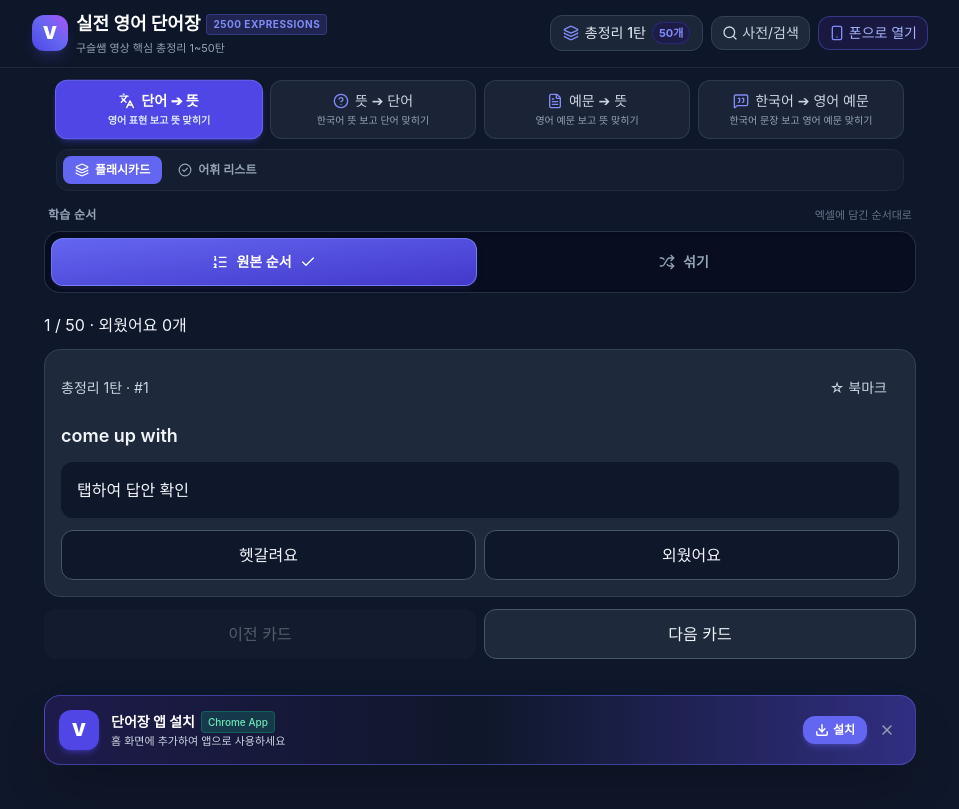
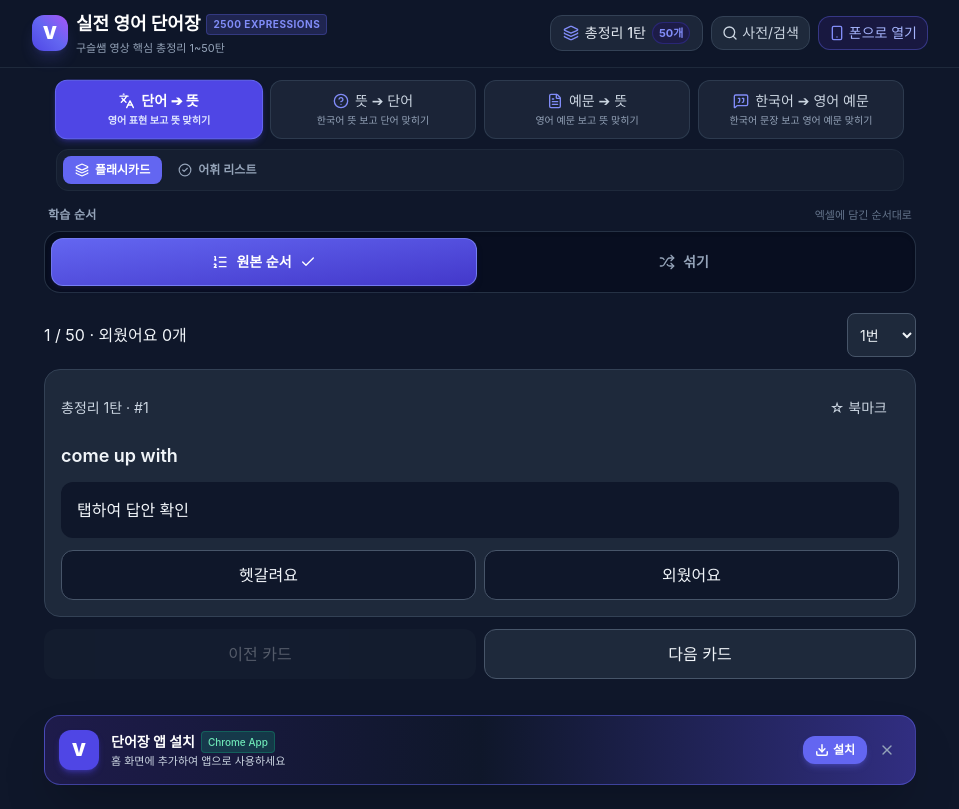
Before and after one commit to lontide/VocabApp, a React (Vite) app: page / in a window 1280 px wide. Shown: the whole page, without its empty margins (160-1119 px from the left). Built offline with nearby package versions, Linux system fonts and the light colour scheme; a web font is replaced by a local one.

Commit message:
feat: add compact dropdown for jumping to a card

```diff
--- a/src/App.tsx
+++ b/src/App.tsx
@@ -15,6 +15,7 @@ import { OrderControl } from "./components/OrderControl";
 import { Header } from "./components/Header";
 import { ModeTabs } from "./components/ModeTabs";
 import { StudyItem } from "./components/StudyItem";
+import { CardJump } from "./components/CardJump";
 import { RoundSelectorModal } from "./components/RoundSelectorModal";
 import { WordListModal } from "./components/WordListModal";
 import { MobileConnectModal } from "./components/MobileConnectModal";
@@ -223,9 +224,16 @@ export default function App() {
           />
         ) : item ? (
           <>
-            <p>
-              {index + 1} / {deck.length} · 외웠어요 {stats.mastered}개
-            </p>
+            <div className="flex flex-wrap items-center justify-between gap-2">
+              <p aria-live="polite">
+                {index + 1} / {deck.length} · 외웠어요 {stats.mastered}개
+              </p>
+              <CardJump
+                current={index + 1}
+                total={deck.length}
+                onJump={setIndex}
+              />
+            </div>
             <StudyItem
               key={generation + ":" + item.id + ":" + mode}
               item={item}
--- /dev/null
+++ b/src/components/CardJump.tsx
@@ -0,0 +1,24 @@
+export function CardJump({ current, total, onJump }: {
+  current: number;
+  total: number;
+  onJump: (index: number) => void;
+}) {
+  return (
+    <select
+      aria-label="카드 번호로 이동"
+      title="현재 학습 순서 기준 카드 번호로 이동"
+      value={current}
+      onChange={(event) => {
+        const number = Number(event.target.value);
+        if (Number.isInteger(number) && number >= 1 && number <= total) {
+          onJump(number - 1);
+        }
+      }}
+      className="min-h-11 max-w-32 rounded-lg border border-slate-600 bg-slate-800 px-2 text-sm focus-visible:outline focus-visible:outline-2 focus-visible:outline-indigo-300"
+    >
+      {Array.from({ length: total }, (_, index) => (
+        <option key={index + 1} value={index + 1}>{index + 1}번</option>
+      ))}
+    </select>
+  );
+}
```
Also changed, not shown: tests/jump-browser.mjs (added, +48 -0 lines), 3 other files (tests, documents, lock files or other folders).
